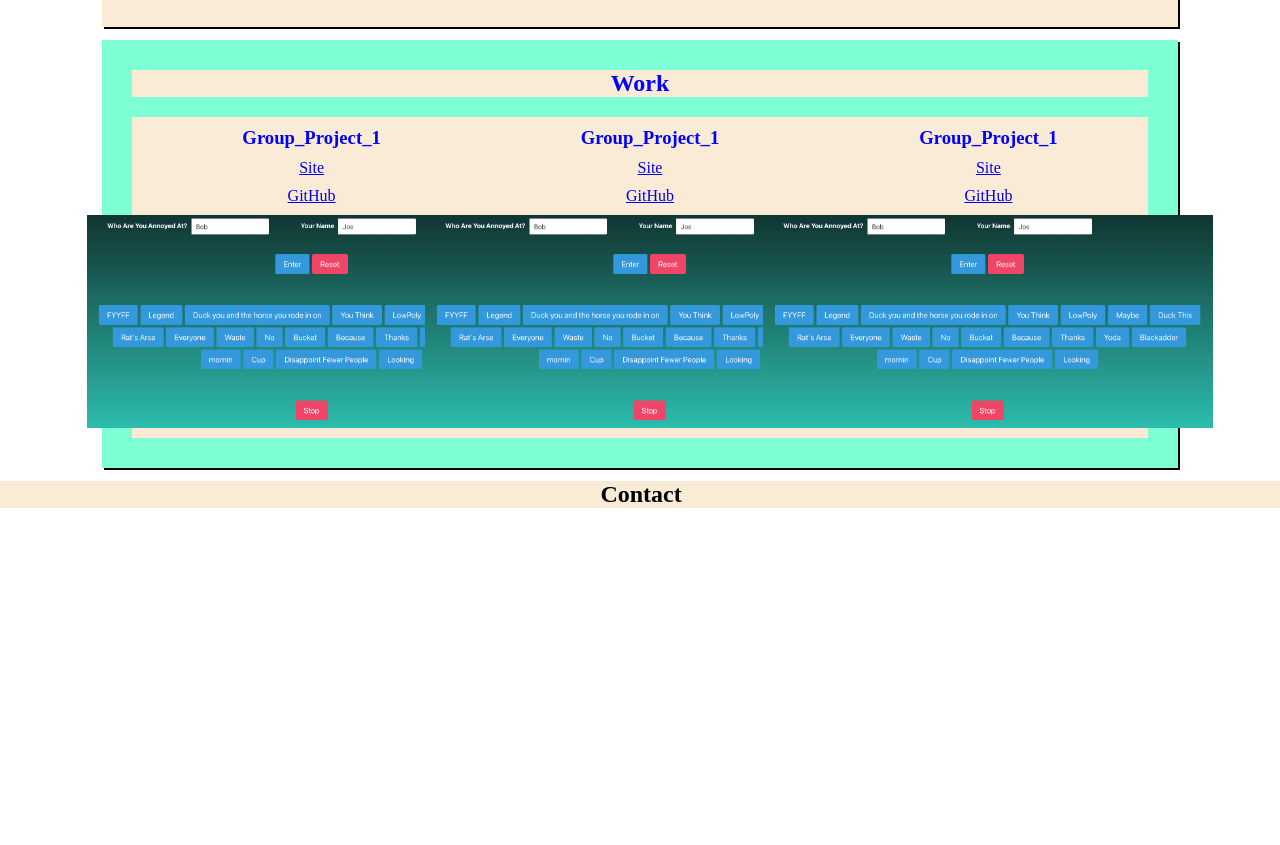
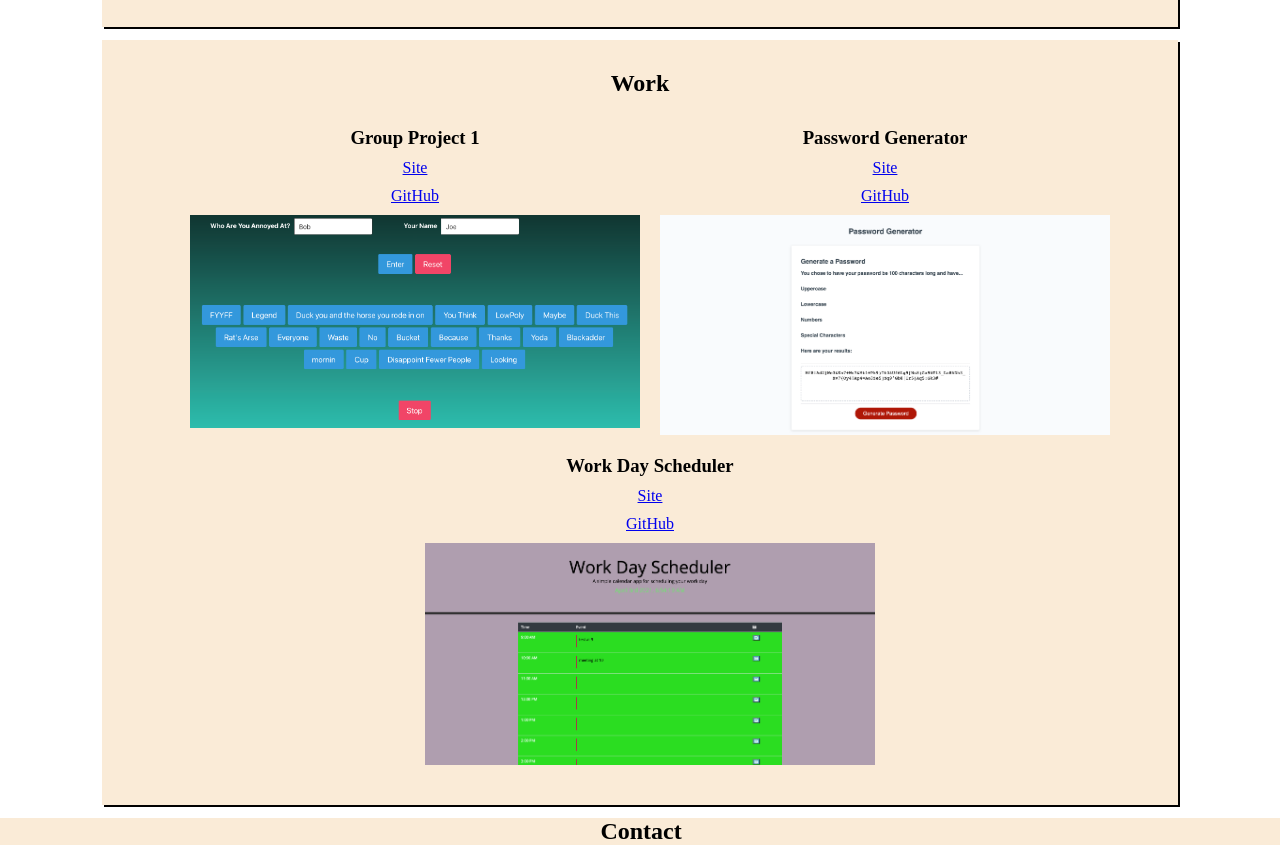
Before and after one commit to KevinHenleyCode/homework_week_2, a plain HTML site: page index.html in a window 1280 px wide. Shown: the part 598-1443 px from the top of the page. Before the commit the page ends 1106 px from the top, so only its background shows below. Drawn offline with nearby package versions, Linux system fonts and the light colour scheme.

Commit message:
added projects and links

```diff
--- a/index.html
+++ b/index.html
@@ -52,15 +52,15 @@
     </div>
 
     <!-- Work -->
-    <div class="row pageSec d-flex justify-content-lg-end align-content-lg-center nav">
+    <div class="row pageSec d-flex justify-content-lg-end align-content-lg-center">
         <div class="row workinside justify-content-center">
             <h2>Work</h2>
         </div>
         <div class="row workinside justify-content-center">
             <!-- Project 1 -->
-            <div class="col-lg-4 row-cols-lg-1">
+            <div class="project col-xx-4 row-cols-xl-1">
                 <div class="row workinside justify-content-center">
-                    <h3>Group_Project_1</h3>
+                    <h3>Group Project 1</h3>
                 </div>
                 <div class="row workinside justify-content-center">
                     <a href="https://kevinhenleycode.github.io/Group_Project_1/">Site</a>
@@ -73,33 +73,33 @@
                 </div>
             </div>
             <!-- Project 2 -->
-            <div class="col-lg-4 row-cols-lg-1">
+            <div class="project col-xx-4 row-cols-xl-1">
                 <div class="row workinside justify-content-center">
-                    <h3>Group_Project_1</h3>
+                    <h3>Password Generator</h3>
                 </div>
                 <div class="row workinside justify-content-center">
-                    <a href="https://kevinhenleycode.github.io/Group_Project_1/">Site</a>
+                    <a href="https://kevinhenleycode.github.io/Password_Generator/">Site</a>
                 </div>
                 <div class="row workinside justify-content-center">
-                    <a href="https://github.com/KevinHenleyCode/Group_Project_1">GitHub</a>
+                    <a href="https://github.com/KevinHenleyCode/Password_Generator">GitHub</a>
                 </div>
                 <div class="row workinside justify-content-center">
-                    <img class="projectImg" src="Assets/Images/Ducking_Best_Website.png" alt="">
+                    <img class="projectImg" src="Assets/Images/PassWord_Generator.png" alt="">
                 </div>
             </div>
             <!-- Project 3 -->
-            <div class="col-lg-4 row-cols-lg-1">
+            <div class="project col-xx-4 row-cols-xl-1">
                 <div class="row workinside justify-content-center">
-                    <h3>Group_Project_1</h3>
+                    <h3>Work Day Scheduler</h3>
                 </div>
                 <div class="row workinside justify-content-center">
-                    <a href="https://kevinhenleycode.github.io/Group_Project_1/">Site</a>
+                    <a href="https://kevinhenleycode.github.io/Work_Day_Scheduler/">Site</a>
                 </div>
                 <div class="row workinside justify-content-center">
-                    <a href="https://github.com/KevinHenleyCode/Group_Project_1">GitHub</a>
+                    <a href="https://github.com/KevinHenleyCode/Work_Day_Scheduler">GitHub</a>
                 </div>
                 <div class="row workinside justify-content-center">
-                    <img class="projectImg" src="Assets/Images/Ducking_Best_Website.png" alt="">
+                    <img class="projectImg" src="Assets/Images/Work_Day_Scheduler.png" alt="">
                 </div>
             </div>
 
```
